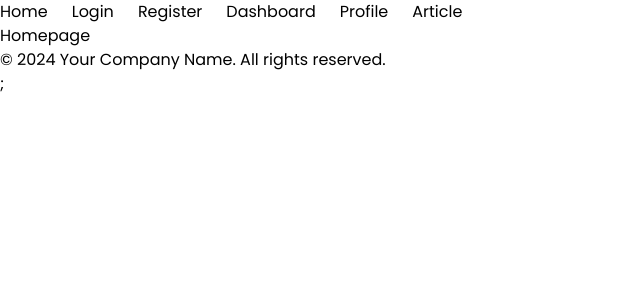
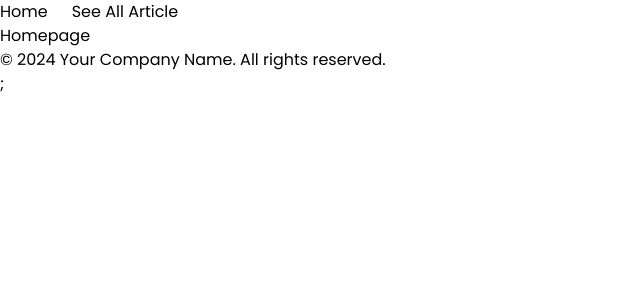
Before and after one commit to ervanervan/travel-vibes, a React (Vite) app: page / in a window 1280 px wide. Shown: the top 300 px of the page, without its empty margins (0-640 px from the left). Built offline with nearby package versions, Linux system fonts and the light colour scheme; no server answers.

Commit message:
update: all pages names

```diff
--- a/src/components/Navbar.tsx
+++ b/src/components/Navbar.tsx
@@ -3,14 +3,13 @@ import { Link } from "react-router-dom";
 export default function Navbar() {
   return (
     <header>
-      <nav className="flex items-center flex-wrap gap-6">
-        <Link to={"/"}>Home</Link>
-        <Link to={"/login"}>Login</Link>
-        <Link to={"/register"}>Register</Link>
-        <Link to={"/dashboard"}>Dashboard</Link>
-        <Link to={"/profile"}>Profile</Link>
-        <Link to={"/articles"}>Article</Link>
-      </nav>
+      <div className="grid grid-cols-2 items-center">
+        <nav className="flex items-center flex-wrap gap-6">
+          <Link to={"/"}>Home</Link>
+          <Link to={"/articles-list"}>See All Article</Link>
+        </nav>
+        <div className="flex justify-end"></div>
+      </div>
     </header>
   );
 }
--- /dev/null
+++ b/src/pages/ArticleList.tsx
@@ -0,0 +1,5 @@
+const Articlelist = () => {
+  return <div>Articlelist</div>;
+};
+
+export default Articlelist;
--- a/src/pages/Articlepage.tsx
+++ b/src/pages/Articlepage.tsx
@@ -2,7 +2,7 @@ import { useEffect, useState } from "react";
 import { getArticles } from "../services/articlesApi";
 import { Article, PaginationMeta } from "../types";
 
-const Articlepage = () => {
+const ArticlePage = () => {
   const [articles, setArticles] = useState<Article[]>([]); // Tipe array artikel
   const [meta, setMeta] = useState<PaginationMeta | null>(null); // Tipe meta bisa null awalnya
   const [error, setError] = useState<string>(""); // Tipe string untuk error
@@ -62,4 +62,4 @@ const Articlepage = () => {
   );
 };
 
-export default Articlepage;
+export default ArticlePage;
--- a/src/pages/Categorypage.tsx
+++ b/src/pages/Categorypage.tsx
@@ -1,5 +1,5 @@
-const Categorypage = () => {
+const CategoryPage = () => {
   return <div>Categorypage</div>;
 };
 
-export default Categorypage;
+export default CategoryPage;
--- a/src/pages/Commentpage.tsx
+++ b/src/pages/Commentpage.tsx
@@ -1,5 +1,5 @@
-const Commentpage = () => {
+const CommentPage = () => {
   return <div>Commentpage</div>;
 };
 
-export default Commentpage;
+export default CommentPage;
--- a/src/pages/Homepage.tsx
+++ b/src/pages/Homepage.tsx
@@ -1,4 +1,4 @@
-const Homepage = () => {
+const HomePage = () => {
   return (
     <div>
       <h1>Homepage</h1>
@@ -6,4 +6,4 @@ const Homepage = () => {
   );
 };
 
-export default Homepage;
+export default HomePage;
--- a/src/pages/Loginpage.tsx
+++ b/src/pages/Loginpage.tsx
@@ -2,7 +2,7 @@ import { Link, useNavigate } from "react-router-dom";
 import { loginUser } from "../services/authService";
 import { useState } from "react";
 
-const Loginpage = () => {
+const LoginPage = () => {
   const [identifier, setIdentifier] = useState("");
   const [password, setPassword] = useState("");
   const [error, setError] = useState("");
@@ -93,4 +93,4 @@ const Loginpage = () => {
   );
 };
 
-export default Loginpage;
+export default LoginPage;
--- a/src/pages/Profilepage.tsx
+++ b/src/pages/Profilepage.tsx
@@ -1,6 +1,6 @@
 import { useEffect, useState } from "react";
 
-const Profilepage = () => {
+const ProfilePage = () => {
   const [user, setUser] = useState<any>(null);
 
   useEffect(() => {
@@ -23,4 +23,4 @@ const Profilepage = () => {
   );
 };
 
-export default Profilepage;
+export default ProfilePage;
```
Also changed, not shown: src/router.tsx (+16 -16 lines).
